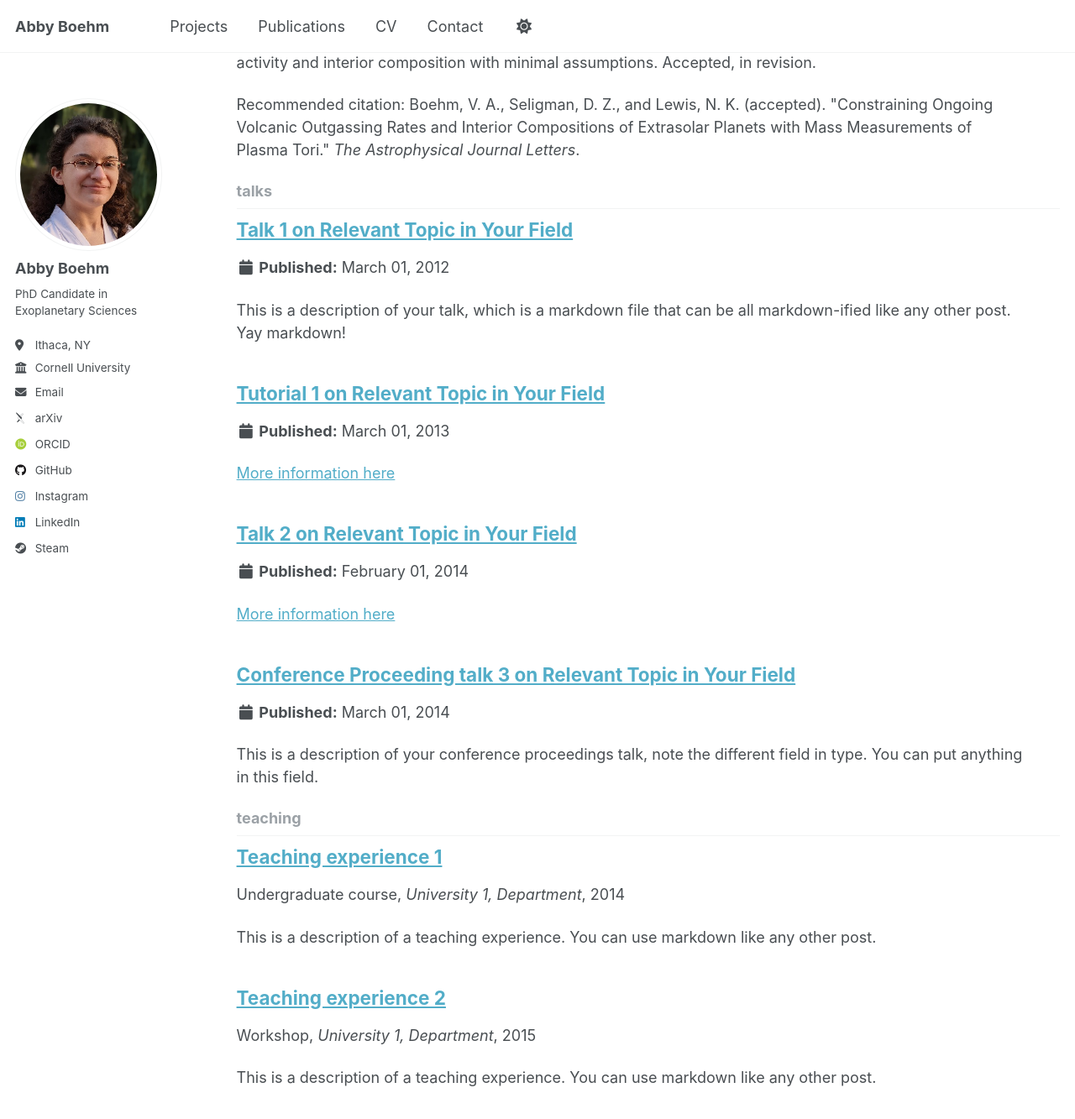
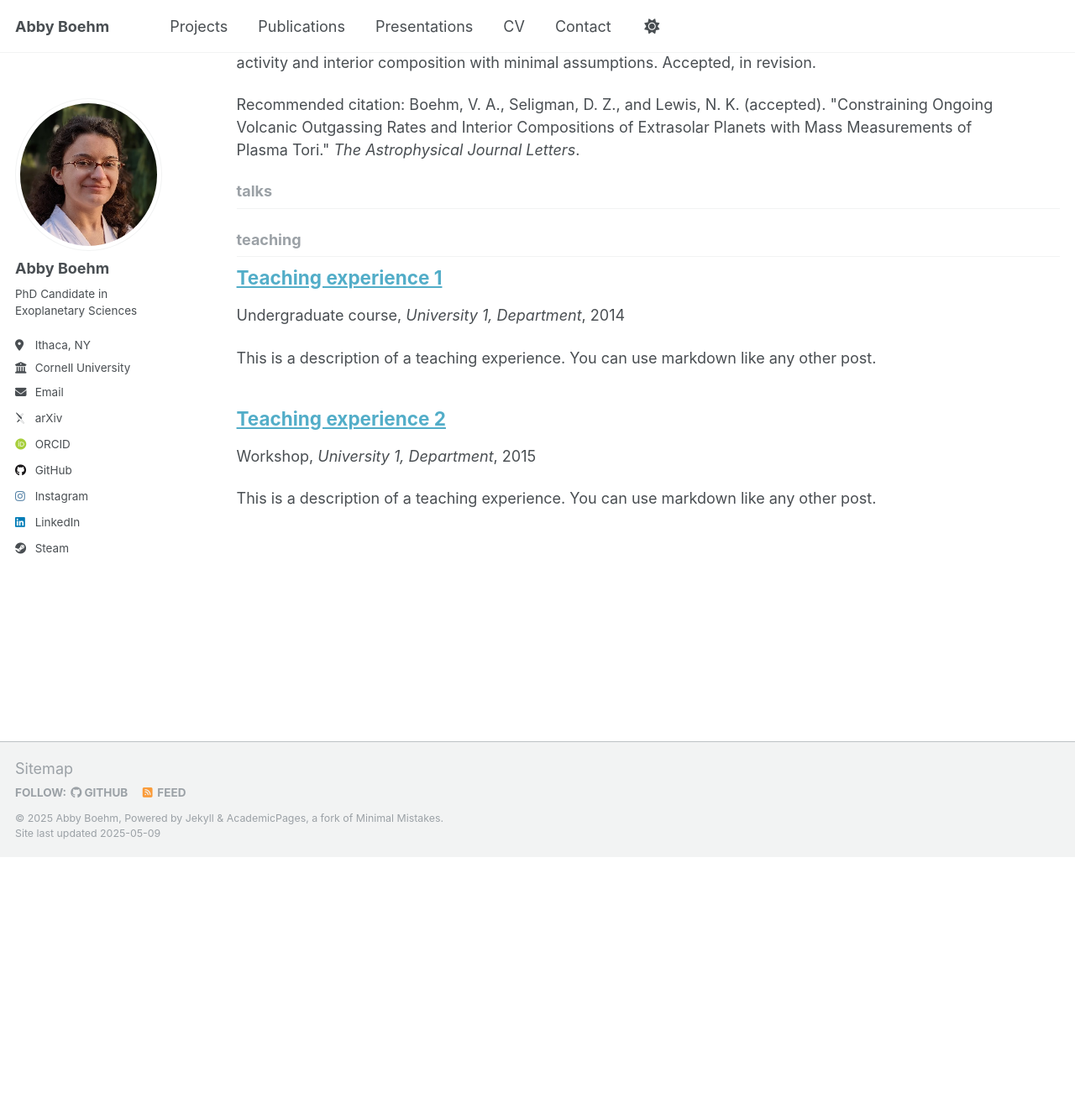
Before and after one commit to AbbyBoehm/AbbyBoehm.github.io, a Jekyll site: the page built from _pages/collection-archive.html, in a window 1280 px wide and 1400 px high, scrolled down 1649 px. Shown: the top 1333 px of the window at 84% size. Built offline with Jekyll 4.4.1, drawn with Linux system fonts in a browser that asks for light colours; some web fonts are replaced; after the commit the page ends 2670 px from its top, so only the background shows below that.

Commit message:
added talks and posters, deleted twitter

```diff
--- a/_data/navigation.yml
+++ b/_data/navigation.yml
@@ -13,6 +13,9 @@
 
   - title: "Publications"
     url: /publications/
+
+  - title: "Presentations"
+    url: /presentations/
 
   #- title: "Talks"
   #  url: /talks/
--- a/_includes/social-share.html
+++ b/_includes/social-share.html
@@ -11,5 +11,4 @@
 
   <a href="https://www.linkedin.com/shareArticle?mini=true&url={{ base_path }}{{ page.url }}" class="btn btn--linkedin" title="{{ site.data.ui-text[site.locale].share_on_label | default: 'Share on' }} LinkedIn"><i class="fab fa-linkedin" aria-hidden="true"></i><span> LinkedIn</span></a>
 
-  <a href="https://x.com/intent/post?text={{ base_path }}{{ page.url }}" class="btn btn--x" title="{{ site.data.ui-text[site.locale].share_on_label | default: 'Share on' }} X"><i class="fab fa-x-twitter" aria-hidden="true"></i><span> X (formerly Twitter)</span></a>
 </section>
--- a/_talks/2012-03-01-talk-1.md
+++ /dev/null
@@ -1,11 +0,0 @@
----
-title: "Talk 1 on Relevant Topic in Your Field"
-collection: talks
-type: "Talk"
-permalink: /talks/2012-03-01-talk-1
-venue: "UC San Francisco, Department of Testing"
-date: 2012-03-01
-location: "San Francisco, CA, USA"
----
-
-This is a description of your talk, which is a markdown file that can be all markdown-ified like any other post. Yay markdown!
--- a/_talks/2013-03-01-tutorial-1.md
+++ /dev/null
@@ -1,13 +0,0 @@
----
-title: "Tutorial 1 on Relevant Topic in Your Field"
-collection: talks
-type: "Tutorial"
-permalink: /talks/2013-03-01-tutorial-1
-venue: "UC-Berkeley Institute for Testing Science"
-date: 2013-03-01
-location: "Berkeley, CA, USA"
----
-
-[More information here](http://exampleurl.com)
-
-This is a description of your tutorial, note the different field in type. This is a markdown files that can be all markdown-ified like any other post. Yay markdown!
--- a/_talks/2014-02-01-talk-2.md
+++ /dev/null
@@ -1,13 +0,0 @@
----
-title: "Talk 2 on Relevant Topic in Your Field"
-collection: talks
-type: "Talk"
-permalink: /talks/2014-02-01-talk-2
-venue: "London School of Testing"
-date: 2014-02-01
-location: "London, UK"
----
-
-[More information here](http://example2.com)
-
-This is a description of your talk, which is a markdown files that can be all markdown-ified like any other post. Yay markdown!
--- a/_talks/2014-03-01-talk-3.md
+++ /dev/null
@@ -1,11 +0,0 @@
----
-title: "Conference Proceeding talk 3 on Relevant Topic in Your Field"
-collection: talks
-type: "Conference proceedings talk"
-permalink: /talks/2014-03-01-talk-3
-venue: "Testing Institute of America 2014 Annual Conference"
-date: 2014-03-01
-location: "Los Angeles, CA, USA"
----
-
-This is a description of your conference proceedings talk, note the different field in type. You can put anything in this field.
```
Also changed, not shown: _pages/bibs.html (deleted, +0 -13 lines), _pages/presentations.html (added, +16 -0 lines), _pages/talks.html (deleted, +0 -16 lines), _presentations/2024-01-08-hustle-wasp127b.md (added, +11 -0 lines), _presentations/2024-07-10-ERES_IX_talk.md (added, +13 -0 lines), _presentations/2024-07-26-hustle-OWL.md (added, +13 -0 lines), 2 other files.
